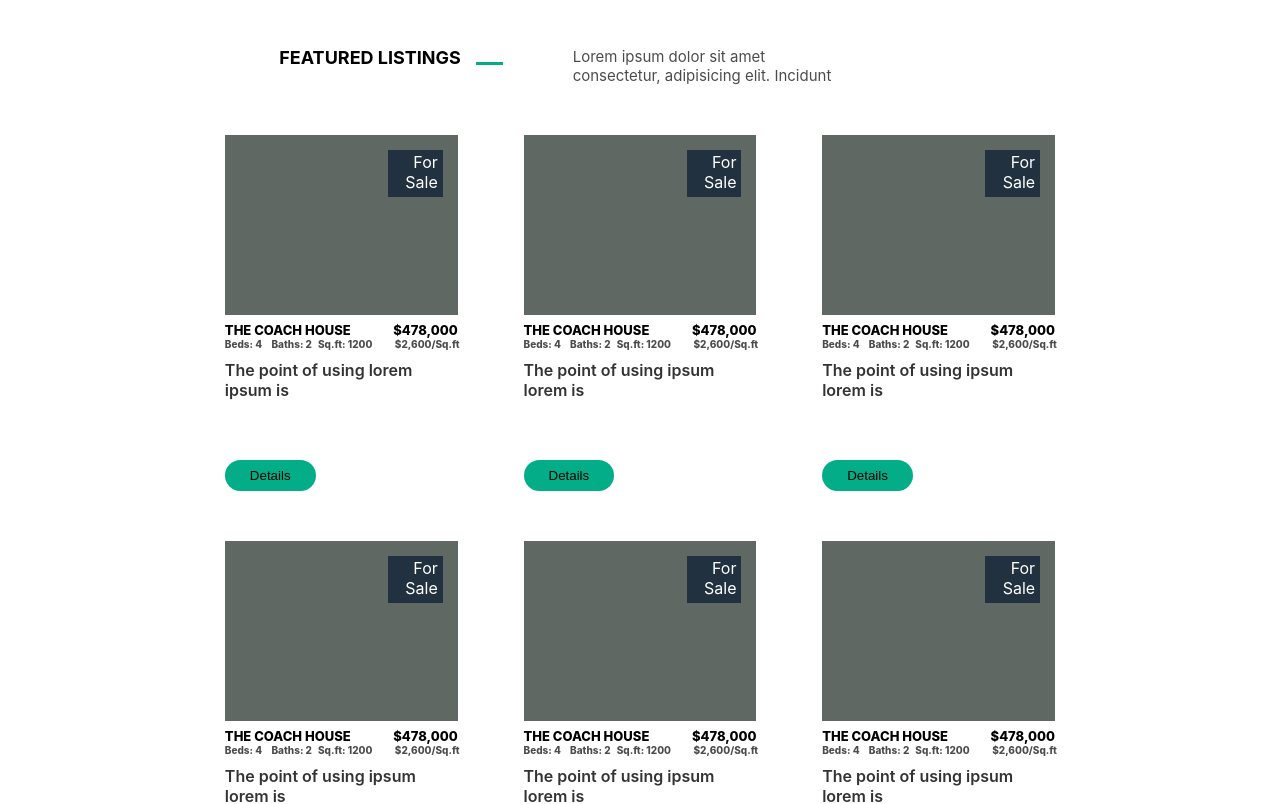
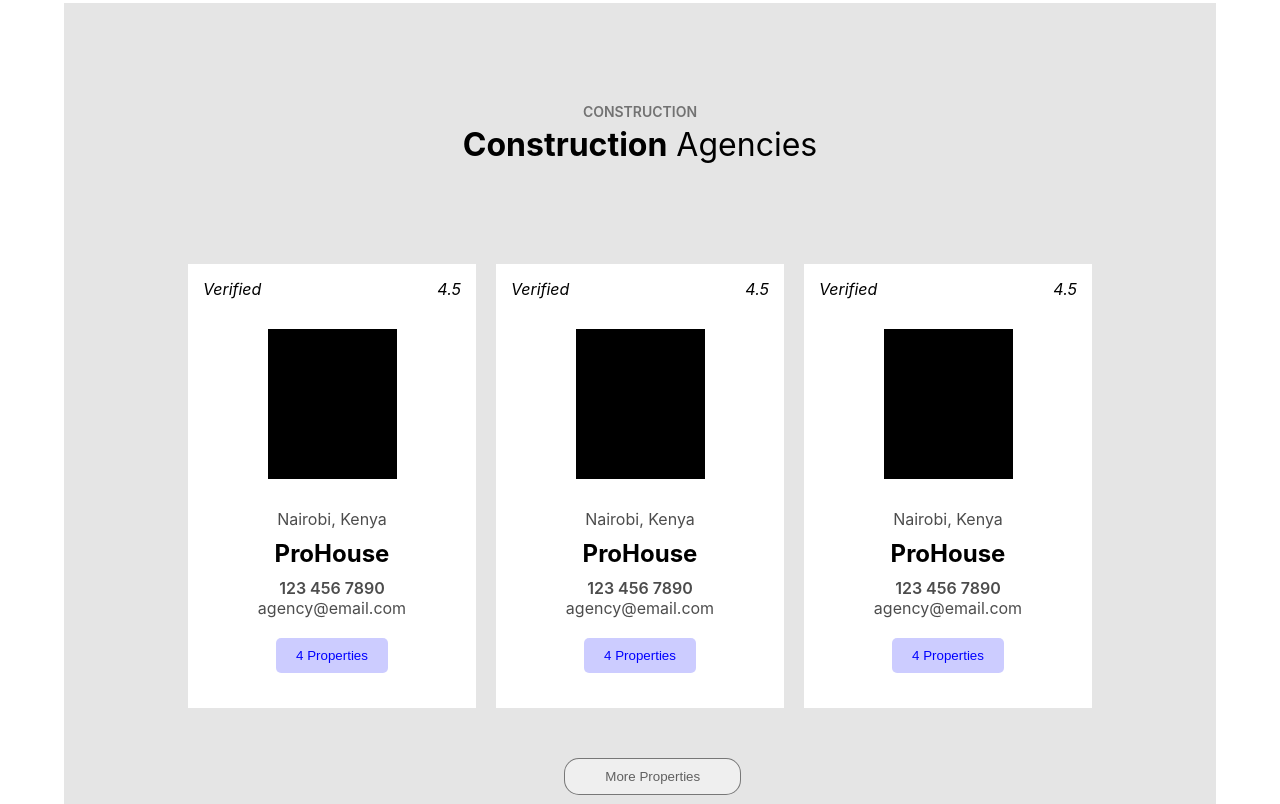
Before and after one commit to Archez-Studio/Wil, a React (Create React App) app: page / in a window 1280 px wide. Shown: the part 1180-1984 px from the top of the page. Built offline with nearby package versions, Linux system fonts and the light colour scheme.

Commit message:
Construction section

```diff
--- a/src/App.js
+++ b/src/App.js
@@ -3,6 +3,7 @@ import Nav from './components/HomePage/Nav'
 import Showcase from './components/HomePage/Showcase'
 import FeaturedListings from './components/HomePage/Footer'
 import Testimonial from './components/HomePage/Testimonial'
+import Construction from './components/HomePage/Construction'
 import Footer from './components/HomePage/Featured-listings'
 
 
@@ -13,6 +14,7 @@ const App = () => {
       <Showcase />
       <FeaturedListings />
       <Testimonial />
+      <Construction />
       <Footer />
     </div>
   )
--- /dev/null
+++ b/src/components/HomePage/Construction.js
@@ -0,0 +1,60 @@
+import React from 'react'
+import '../../css/Construction.css'
+
+const Construction = () => {
+    return (
+        <div className="construction">
+            <div className="text-center">
+                <p className="pc-1">construction</p>
+                <h1 className="hc-1"><b>Construction</b> Agencies</h1>
+            </div>
+            <div className="flex flex-around">
+                <div className="const-card">
+                    <div className="flex">
+                        <i className="verify">Verified</i>
+                        <i className="rating">4.5</i>
+                    </div>
+                    <div className="const-icon">
+
+                    </div>
+                    <p className="p-location"><i></i>Nairobi, Kenya</p>
+                    <h2 className="head-desc">ProHouse</h2>
+                    <p className="p-tel">123 456 7890</p>
+                    <p className="p-mail">agency@email.com</p>
+                    <button className="prop-btn">4 Properties</button>
+                </div>
+                <div className="const-card">
+                    <div className="flex">
+                        <i className="verify">Verified</i>
+                        <i className="rating">4.5</i>
+                    </div>
+                    <div className="const-icon">
+
+                    </div>
+                    <p className="p-location"><i></i>Nairobi, Kenya</p>
+                    <h2 className="head-desc">ProHouse</h2>
+                    <p className="p-tel">123 456 7890</p>
+                    <p className="p-mail">agency@email.com</p>
+                    <button className="prop-btn">4 Properties</button>
+                </div>
+                <div className="const-card">
+                    <div className="flex">
+                        <i className="verify">Verified</i>
+                        <i className="rating">4.5</i>
+                    </div>
+                    <div className="const-icon">
+
+                    </div>
+                    <p className="p-location"><i></i>Nairobi, Kenya</p>
+                    <h2 className="head-desc">ProHouse</h2>
+                    <p className="p-tel">123 456 7890</p>
+                    <p className="p-mail">agency@email.com</p>
+                    <button className="prop-btn">4 Properties</button>
+                </div>
+            </div>
+            <button className="btn-more-props">More Properties</button>
+        </div>
+    )
+}
+
+export default Construction
--- /dev/null
+++ b/src/css/Construction.css
@@ -0,0 +1,93 @@
+.construction{
+    background-color: rgba(0, 0, 0, .1);
+    width: 90%;
+    margin: auto;
+    margin-top: 20px;
+}
+
+.construction .pc-1{
+    font-size: 14px;
+    font-weight: 600;
+    color: rgba(0, 0, 0, .5);
+    padding: 100px 5px 5px 5px;
+    text-transform: uppercase;
+}
+
+.text-center{
+    text-align: center;
+}
+
+.hc-1{
+    font-weight: 400;
+    margin-bottom: 100px;
+    text-transform: capitalize;
+}
+
+.const-card{
+    width: 25%;
+    padding: 15px 15px;
+    background-color: white;
+    text-align: center;
+    margin-bottom: 40px;
+    margin-left: 10px;
+    margin-right: 10px;
+}
+
+.verify, .rating{
+    width: 50%;
+}
+
+.rating{
+    text-align: right;
+}
+
+.verify{
+    text-align: left;
+}
+
+.const-icon{
+    height: 150px;
+    background-color: black;
+    width: 50%;
+    margin: auto;
+    margin-top: 30px;
+    margin-bottom: 30px;
+}
+
+.p-location, .p-tel, .p-mail{
+    color: rgba(0, 0, 0, .7);
+    padding: 0;
+    font-weight: 400;
+}
+
+.p-tel{
+    font-weight: 600;
+}
+
+.head-desc{
+    padding: 10px 0;
+}
+
+.prop-btn{
+    padding: 10px 20px;
+    margin: 20px 0;
+    color: blue;
+    background-color: rgba(0, 0, 255, .2);
+    border: none;
+    border-radius: 5px;
+}
+
+.flex-around{
+    justify-content: center;
+}
+
+.btn-more-props{
+    padding: 10px 40px;
+    border-radius: 15px;
+    color: rgba(0, 0, 0, .6);
+    border: 1px solid rgba(0, 0, 0, .5);
+    left: 43%;
+    bottom: 20px;
+    margin: 30px 5px 50px 5px;
+    position: relative;
+}
```
